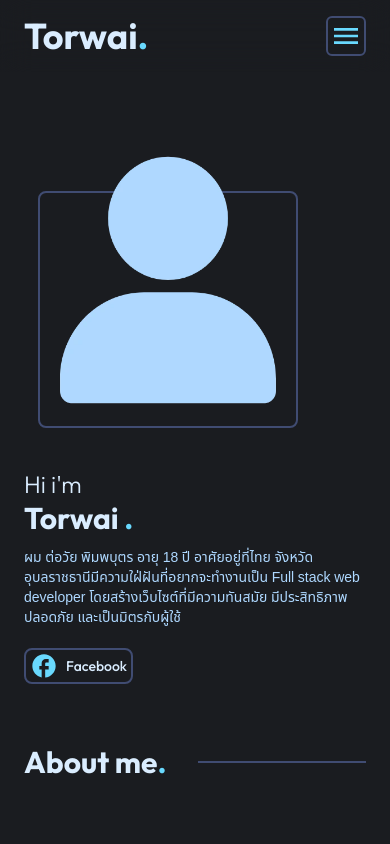
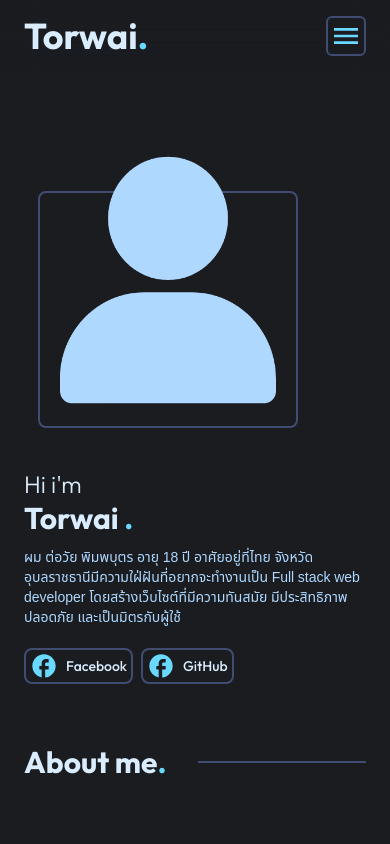
Before and after one commit to Kamikazeed/Torwai-Portfolio, a React (Vite) app in the folder client/: page / in a window 390 px wide. Shown: the top 844 px of the page. Built offline with nearby package versions, Linux system fonts and the light colour scheme.

Commit message:
update-03 add github link

```diff
--- a/client/src/App.jsx
+++ b/client/src/App.jsx
@@ -1,8 +1,8 @@
 import { lazy, Suspense } from 'react'
 import { Routes, Route } from 'react-router-dom'
 import { ToastContainer } from 'react-toastify'
-import Loader from './Components/Loader'
 import Home from './Pages/Home'
+const Loader = lazy(() => import('./Components/Loader'))
 const Project = lazy(() => import('./Pages/Project'))
 
 
--- a/client/src/Components/Contact.jsx
+++ b/client/src/Components/Contact.jsx
@@ -11,7 +11,13 @@ const Contact = () => {
   const contact = [
     {
       img: assets.facebook_logo,
-      link: 'https://www.facebook.com/phimphabut.torwai'
+      link: 'https://www.facebook.com/phimphabut.torwai',
+      title: 'Facebook'
+    },
+    {
+      img: assets.github_logo,
+      link: 'https://github.com/Kamikazeed',
+      title: 'GitHub'
     },
   ]
 
@@ -57,12 +63,12 @@ const Contact = () => {
       >
         {contact.map((item, index) => (
           <motion.a className='flex items-center justify-center primary-border p-[2px] cursor-pointer duration-100 hover:bg-secondary-bg md:w-10 md:h-10'
-            href={item.link} title='Facebook' aria-label='Facebook' target='_blank' key={index}
+            href={item.link} title={item.title} aria-label={item.title} target='_blank' key={index}
             variants={animation[1]}
             whileHover={{scale: 1.1}}
             whileTap={{scale: 0.9}}
           >
-            <img className='w-9 h-9' src={item.img} alt='facebook' loading='lazy' />
+            <img className='w-9 h-9' src={item.img} alt={item.title} loading='lazy' />
           </motion.a>
         ))}
       </motion.div>
--- a/client/src/Components/Hero.jsx
+++ b/client/src/Components/Hero.jsx
@@ -10,6 +10,11 @@ const Hero = () => {
       img: assets.facebook_logo,
       text: 'Facebook',
       link: 'https://www.facebook.com/phimphabut.torwai'
+    },
+    {
+      img: assets.github_logo,
+      text: 'GitHub',
+      link: 'https://github.com/Kamikazeed'
     },
   ]
 
--- a/client/src/Components/Navbar.jsx
+++ b/client/src/Components/Navbar.jsx
@@ -7,7 +7,7 @@ import { animateContainer, animation } from '../utils/animation';
 
 const Navbar = () => {
 
-  const {openMenu, setOpenMenu, scrollToSection, isMedium} = useAppContext();
+  const {setOpenMenu, scrollToSection, isMedium} = useAppContext();
   const [currentSection, setCurrentSection] = useState('');
   const location = useLocation();
 
--- a/client/src/Components/ProjectCard.jsx
+++ b/client/src/Components/ProjectCard.jsx
@@ -1,7 +1,5 @@
 import React, { useEffect, useRef } from 'react'
 import { motion, useInView } from "motion/react"
-import { useAppContext } from '../context/AppContext'
-import { buttons } from '../assets/asset'
 import { animateContainer, animation } from '../utils/animation';
 
 const ProjectCard = ({project, index}) => {
--- a/client/src/Components/project/ProjectHeader.jsx
+++ b/client/src/Components/project/ProjectHeader.jsx
@@ -1,4 +1,4 @@
-import React, { useEffect, useLayoutEffect, useRef } from 'react'
+import React, { useEffect, useRef } from 'react'
 import { motion, useInView } from "motion/react"
 import { useParams } from 'react-router-dom'
 import { projectInfo, buttons } from '../../assets/asset';
@@ -38,14 +38,15 @@ const ProjectHeader = () => {
           </motion.h2>
         </div>
 
-        {id === '1' &&
+
         <div className='flex justify-center gap-2 mt-4 md:gap-3 md:mt-6'>
-          <motion.a className='flex items-center gap-[6px] border-2 border-border rounded-md px-1 py-[6px] text-primary text-sm font-regural cursor-pointer duration-100 hover:bg-secondary-bg/50 md:gap-2 md:px-2 md:text-md md:font-medium' href='https://space-blog-delta.vercel.app' aria-label={buttons.text} title={buttons.text} variants={animation[1]}>
-            <img className='w-5 h-5 md:w-7 md:h-7' alt={buttons[0].text} src={buttons[0].icon} />
-            <span>{buttons[0].text}</span>
-          </motion.a>
+          {data.buttonList.map((item, index) => (
+            <motion.a className='flex items-center gap-[6px] border-2 border-border rounded-md px-1 py-[6px] text-primary text-sm font-regural cursor-pointer duration-100 hover:bg-secondary-bg/50 md:gap-2 md:px-2 md:text-md md:font-medium' href={item.link} aria-label={item.alt} title={item.alt} target={item.target} variants={animation[1]} key={index}>
+              <img className='w-5 h-5 md:w-7 md:h-7' alt={item.alt} src={item.icon} />
+              <span>{item.text}</span>
+            </motion.a>
+          ))}
         </div>
-        }
       </motion.div>
 
       <motion.div className='flex flex-col gap-16 mt-14 md:mt-18'
--- a/client/src/assets/asset.js
+++ b/client/src/assets/asset.js
@@ -20,23 +20,17 @@ import css from './css.svg';
 import javaScript from './javascript.svg';
 import react from './react.svg';
 import tailwind from './tailwindcss.svg';
-import vite from './vite.svg';
 import reactRouter from './reactrouter.svg';
 import axios from './axios.svg';
 import socket from './socket.svg';
 import motion from './motion.svg';
-import npm from './npm.svg';
 
 import nodeJS from './nodejs.svg';
 import mongoDB from './mongoDB.svg';
 import expressJS from './express.svg';
 import cloudinary from './cloudinary.svg';
 
-import vsCode from './vscode.svg';
-import chatGPT from './chatgpt.svg';
-import youtube from './youtube.svg';
 import figma from './figma.svg';
-import canva from './canva.svg';
 import gemini from './gemini.svg';
 
 export const assets = {
@@ -118,6 +112,12 @@ export const projectCard = [
         link: 'https://www.figma.com/design/ssKHDghC8rimcZPJsYX0By/Portfolio?node-id=0-1&p=f&t=Nk4GkhFtciEyoige-0',
         target: "_blank"
       },
+      {
+        icon: github_logo,
+        text: "Source Code",
+        link: 'https://github.com/Kamikazeed/Torwai-Portfolio',
+        target: "_blank"
+      },
     ],
     video: portfolio,
     year: '2026',
@@ -181,6 +181,12 @@ export const projectCard = [
         text: "Project",
         link: "/project/0",
         target: "_self"
+      },
+      {
+        icon: github_logo,
+        text: "Source Code",
+        link: 'https://github.com/Kamikazeed/ChatApp-Torwai',
+        target: "_blank"
       },
     ],
     video: chatApp,
@@ -247,7 +253,8 @@ export const projectCard = [
       {
         icon: link_logo,
         text: "Live Demo",
-        link: "https://space-blog-delta.vercel.app"
+        link: "https://space-blog-delta.vercel.app",
+        target: "_blank"
       },
       {
         icon: link_arrow_logo,
@@ -255,9 +262,14 @@ export const projectCard = [
         link: "/project/1",
         target: "_self"
       },
+      {
+        icon: github_logo,
+        text: "Source Code",
+        link: 'https://github.com/Kamikazeed/SpaceBlog-Torwai',
+        target: "_blank"
+      },
     ],
     video: quickblog,
-    link: '/',
     year: '2026',
   },
   {
@@ -312,9 +324,14 @@ export const projectCard = [
         link: "/project/2",
         target: "_self"
       },
+      {
+        icon: github_logo,
+        text: "Source Code",
+        link: 'https://github.com/Kamikazeed/Auth-Torwai',
+        target: "_blank"
+      },
     ],
     video: auth,
-    link: '/',
     year: '2026',
   },
 ]
@@ -325,6 +342,15 @@ export const projectInfo = [
     name: 'QuickChat',
     description: 'Chat App สามารถสนทนา ส่งข้อความและรูปภาพได้แบบเรียลไทม์ ใช้ React และ Tailwind ในการสร้างแอป และใช้ Socket.IO ในการทำระบบรับส่งข้อความแบบเรียลไทม์',
     video: chatApp,
+    buttonList: [
+      {
+        icon: github_logo,
+        text: "Source Code",
+        link: 'https://github.com/Kamikazeed/ChatApp-Torwai',
+        alt: 'GitHub',
+        target: "_blank"
+      },
+    ],
     feature: [
       {
         title: 'Sign Up & Login',
@@ -407,6 +433,22 @@ export const projectInfo = [
     name: 'SpaceBlog',
     description: 'Web Blog ที่ใช้ AI เข้ามาช่วยในการสร้าง blog โดยใช้ Gemini API มาช่วยในการคิด description ใช้ React และ Node.js ในการพัฒนา',
     video: quickblog,
+    buttonList: [
+      {
+        icon: link_logo,
+        text: "Live Demo",
+        link: "https://space-blog-delta.vercel.app",
+        alt: 'SpaceBlog',
+        target: "_blank"
+      },
+      {
+        icon: github_logo,
+        text: "Source Code",
+        link: 'https://github.com/Kamikazeed/SpaceBlog-Torwai',
+        alt: 'GitHub',
+        target: "_blank"
+      },
+    ],
     feature: [
       {
         title: 'Responsive Design',
@@ -501,6 +543,15 @@ export const projectInfo = [
     name: 'Auth',
     description: 'Auth App ทำขึ้นเพื่อแสดงทักษะในการทำระบบ login หรือ sign up การจัดการกับข้อมูลหลังยืนยันตัวตน และมี่การส่ง OTP เพื่อยืนยันและรีเซ็ตรหัส ใช้ React และ Node.js ในการพัฒนา',
     video: auth,
+    buttonList: [
+      {
+        icon: github_logo,
+        text: "Source Code",
+        link: 'https://github.com/Kamikazeed/Auth-Torwai',
+        alt: 'GitHub',
+        target: "_blank"
+      },
+    ],
     feature: [
       {
         title: 'Validation',
```
